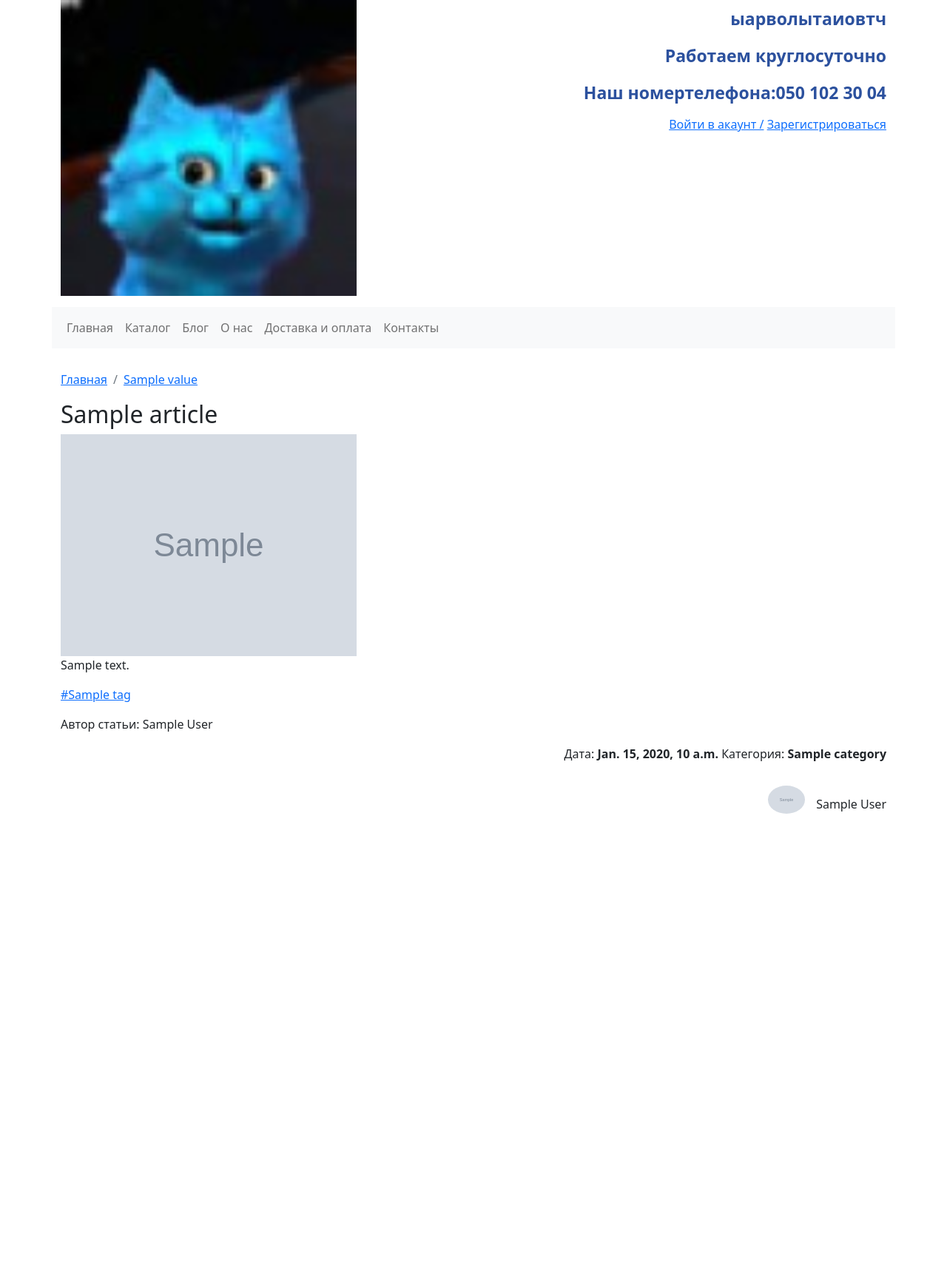
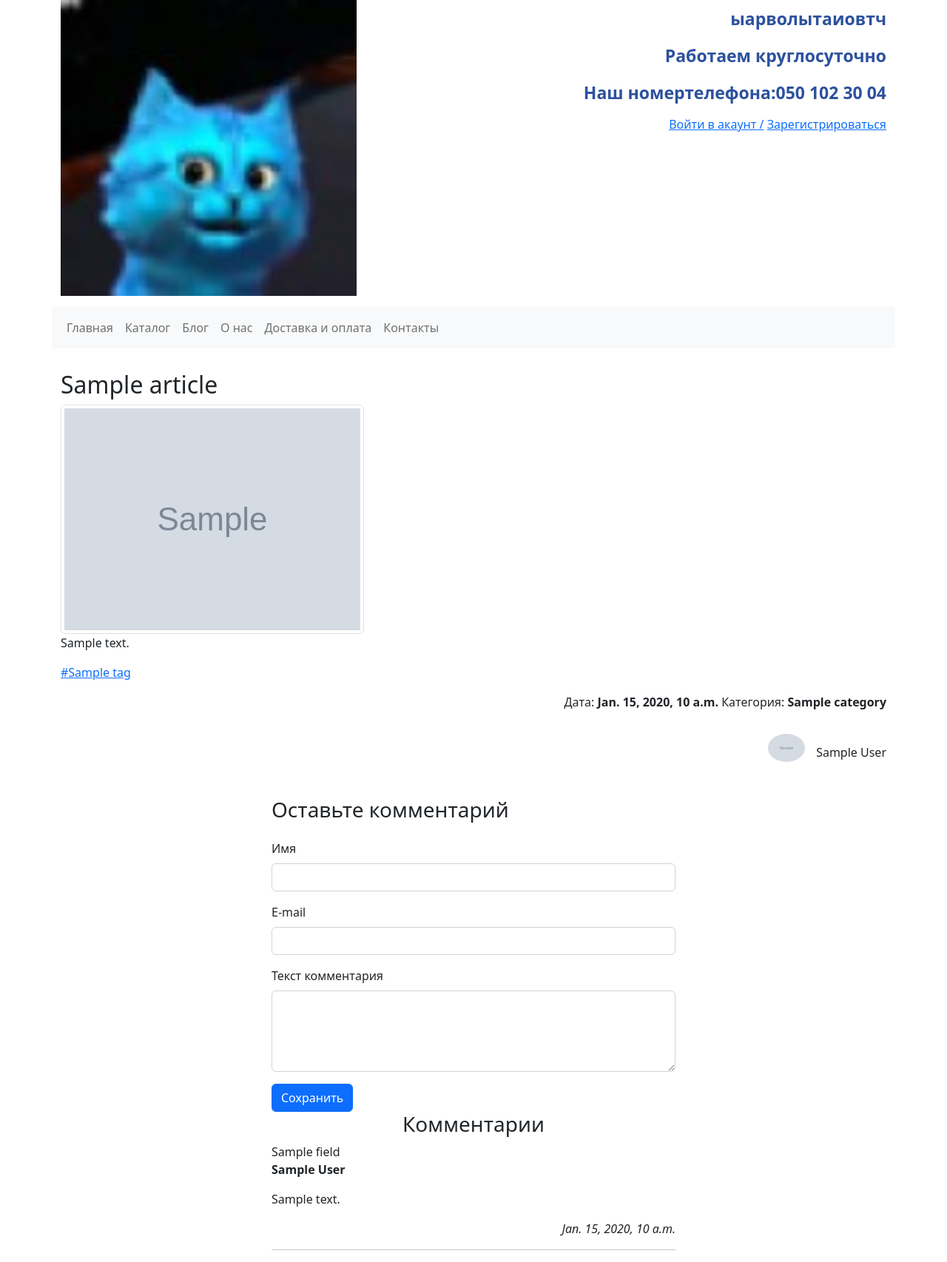
Before and after one commit to budianskiy/ziablik, a Django app: template templates/blog/article_view.html in a window 1280 px wide. Shown: the whole page at 74% size. Before the commit the page ends 1100 px from the top, so only its background shows below. Run offline with Django 4.2, Linux system fonts and the light colour scheme; the template is opened without the code that fills it: most values are stand-ins (such as "Sample title", 1, 10 or a date in 2020); grey boxes marked "Sample" are stand-in pictures.

Commit message:
add comments

```diff
--- a/apps/blog/urls.py
+++ b/apps/blog/urls.py
@@ -1,5 +1,5 @@
 from django.urls import path
-from apps.blog.views import blog_category_list, article_list, article_view, tag_search_view
+from apps.blog.views import blog_category_list, article_list, article_view, tag_search_view, create_comment
 
 
 urlpatterns = [
@@ -7,4 +7,5 @@ urlpatterns = [
     path('<int:category_id>/', article_list, name='blog_article_list'),
     path('<int:category_id>/<int:article_id>/', article_view, name='blog_article_view'),
     path('tag/<int:tag_id>/', tag_search_view, name='tag_search_view'),
+    path('comment/<int:article_id>/', create_comment, name='create_comment'),
 ]
--- a/templates/blog/article_view.html
+++ b/templates/blog/article_view.html
@@ -1,34 +1,23 @@
 {% extends 'base.html' %}
 
 {% block meta_tags %}
-    {% if article.get_meta_title %}
-        {% include '_meta_tags.html' with meta_title=article.get_meta_title meta_discription=article.meta_description meta_keyword=article.meta_keywords %}
-    {% endif %}
-
-{% endblock %}
-
-{% block breadcrumbs %}
-    {% include '_breadcrumbs.html' %}
+    {% include '_meta_tags.html' with meta_title=article.get_meta_title meta_description=article.meta_description meta_keyword=article.meta_keywords %}
 {% endblock %}
 
 {% block content %}
-
     <h2>{{ article.title }}</h2>
     {% if article.image %}
-        <img class="img_thumbnail" src="{{ article.image.url }}" alt="">
+        <img class="img-thumbnail" src="{{ article.image.url }}" alt="">
     {% endif %}
 
     <p>{{ article.text }}</p>
 
     <p>
         {% for tag in article.tags.all %}
-            <a href="{% url 'tag_search_view' tag_id=tag.id %}">#{{ tag.name }}</a>&nbsp
+            <a href="{% url 'tag_search_view' tag_id=tag.id %}">#{{ tag.name }}</a>&nbsp;
         {% endfor %}
 
     </p>
-
-    <p>Автор статьи: {{ author }}</p>
-
 
     <p style="text-align: right">
         Дата: <b>{{ article.publish_date }}</b>
@@ -53,4 +42,56 @@
     {% endif %}
 
 
+    <div class="row">
+        <div class="col-sm-12 col-md-3"></div>
+        <div class="col-sm-12 col-md-6">
+            <h3 class="my-header">Оставьте комментарий</h3>
+            {% if error %}
+                <div class="alert alert-danger" role="alert">
+                    {{ error }}
+                </div>
+            {% endif %}
+            <form method="post" action="{% url 'create_comment' article_id=article.id %}">
+                {% csrf_token %}
+
+                {% if not request.user.is_authenticated %}
+                    <div class="mb-3">
+                        <label for="name" class="form-label">Имя</label>
+                        <input type="text" class="form-control" id="name" name="name" required>
+                    </div>
+                    <div class="mb-3">
+                        <label for="email" class="form-label">E-mail</label>
+                        <input type="email" class="form-control" id="email" name="email" required>
+                    </div>
+                {% endif %}
+
+                <div class="mb-3">
+                    <label for="text" class="form-label">Текст комментария</label>
+                    <textarea name="text" id="text" rows="4" class="form-control" required></textarea>
+                </div>
+
+                <button type="submit" class="btn btn-primary">Сохранить</button>
+            </form>
+        </div>
+    </div>
+
+    {% if comments %}
+        <div class="row">
+            <div class="col-sm-12 col-md-3"></div>
+            <div class="col-sm-12 col-md-6">
+                <h3 class="text-center">Комментарии</h3>
+                {% for comment in comments %}
+                    {{item.field}}
+                    {% if comment.user %}
+                        <p><b>{{ comment.user.first_name }} {{ comment.user.last_name }}</b></p>
+                    {% else %}
+                        <p><b>{{ comment.name }}</b></p>
+                    {% endif %}
+                    <blockquote>{{ comment.text }}</blockquote>
+                    <p class="text-end"><i>{{ comment.created_at }}</i></p>
+                    <hr>
+                {% endfor %}
+            </div>
+        </div>
+    {% endif %}
 {% endblock %}
```
Also changed, not shown: apps/blog/admin.py (+7 -2 lines), apps/blog/forms.py (added, +10 -0 lines), apps/blog/models.py (+14 -0 lines), apps/blog/views.py (+31 -3 lines), templates/blog/comment_created.html (added, +19 -0 lines), apps/blog/migrations/0014_comments.py (added), apps/blog/migrations/0015_alter_comments_user.py (added), apps/blog/migrations/0016_remove_comments_name.py (added), apps/blog/migrations/0017_comments_name.py (added), apps/blog/migrations/0018_remove_comments_text.py (added), apps/blog/migrations/0019_comments_text.py (added), apps/blog/migrations/0020_delete_comments.py (added), apps/blog/migrations/0021_comments.py (added), 4 other files.
